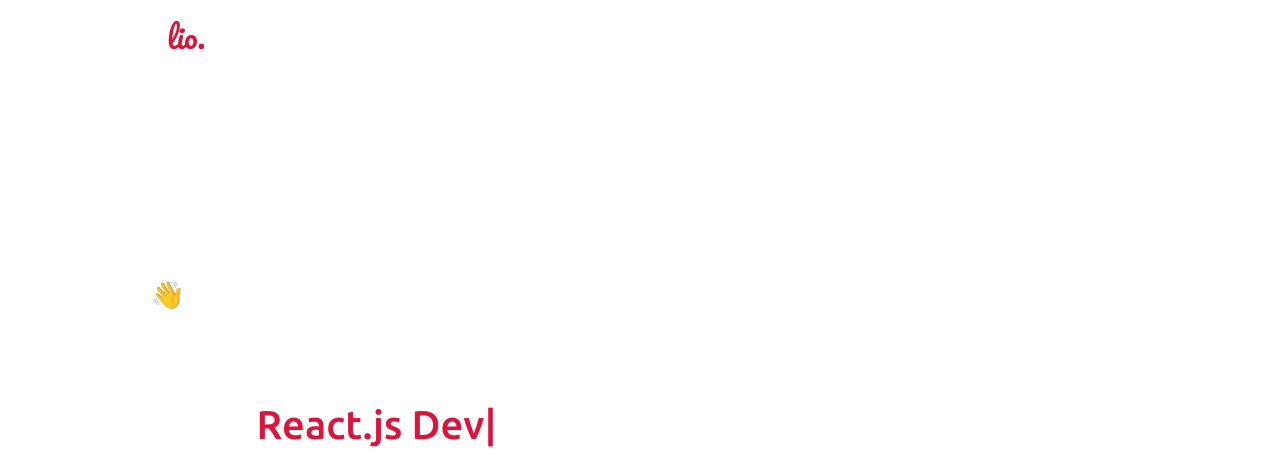
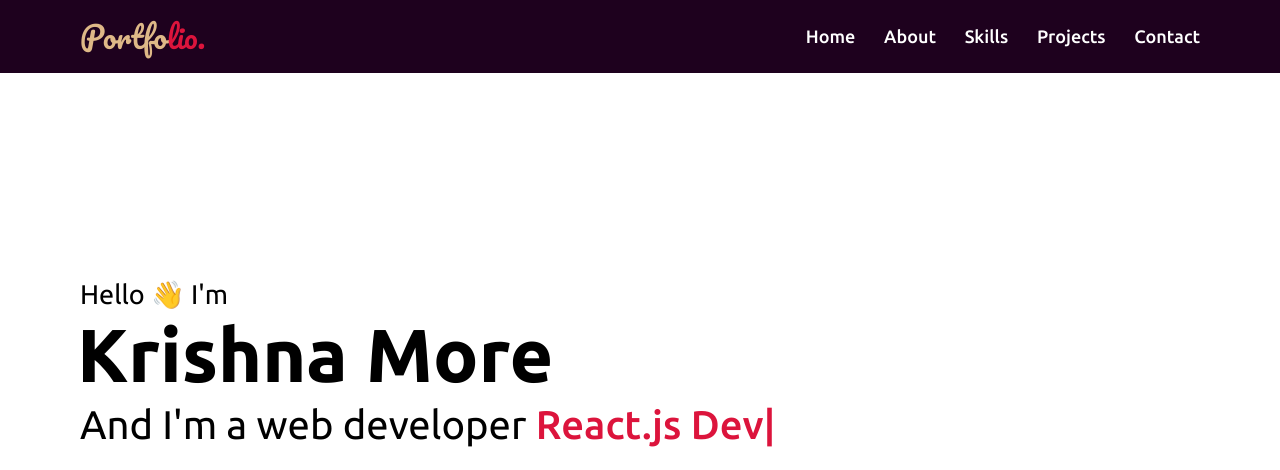
Before and after one commit to Krishna01more/Krishna01more-Project-3_Portfolio-Website, a plain HTML site: page index.html in a window 1280 px wide. Shown: the top 470 px of the page. Drawn offline with nearby package versions, Linux system fonts and the light colour scheme.

Commit message:
Did some changes

```diff
--- a/index.html
+++ b/index.html
@@ -56,9 +56,9 @@
     <section class="home" id="home">
         <div class="max-width">
             <div class="home-content">
-                <div class="text-1">Hello 👋 I'm</div>
+                <div class="text-1">Hello 👋 I'm </div>
                 <div class="text-2">Krishna More</div>
-                <div class="text-3">And I'm a <span class="typing"></span>
+                <div class="text-3">And I'm a web developer <span class="typing"></span>
                 </div>
                 <a class="web" href="#contact">I need a website <i class="fad fa-angle-right"></i>
                 </a>
--- a/style.css
+++ b/style.css
@@ -20,6 +20,7 @@ html {
   z-index: 999;
   font-family: "Ubuntu", sans-serif;
   transition: all 0.3s ease;
+  background-color:rgb(30, 1, 30);
 }
 .navbar.sticky {
   padding: 2px 0;
@@ -38,7 +39,7 @@ html {
 .navbar .logo a {
   font-size: 30px;
   font-weight: 500;
-  color: #fff;
+  color: burlywood;
   font-family: "Pacifico";
   transition: all 0.3s ease;
 }
@@ -69,7 +70,7 @@ html {
   color: crimson;
 }
 .navbar.sticky .menu li a:hover {
-  color: #000;
+  color: #000000;
 }
 
 /* Menu Button Styling */
@@ -85,7 +86,7 @@ html {
   position: fixed;
   height: 50px;
   width: 47px;
-  background: crimson;
+  background: rebeccapurple;
   right: 30px;
   bottom: 10px;
   text-align: center;
@@ -121,7 +122,7 @@ html {
   height: 100vh;
   background-size: cover;
   background-attachment: fixed;
-  color: white;
+  color:black;
   min-height: 500px;
   font-family: "Ubuntu", sans-serif;
 }
```
